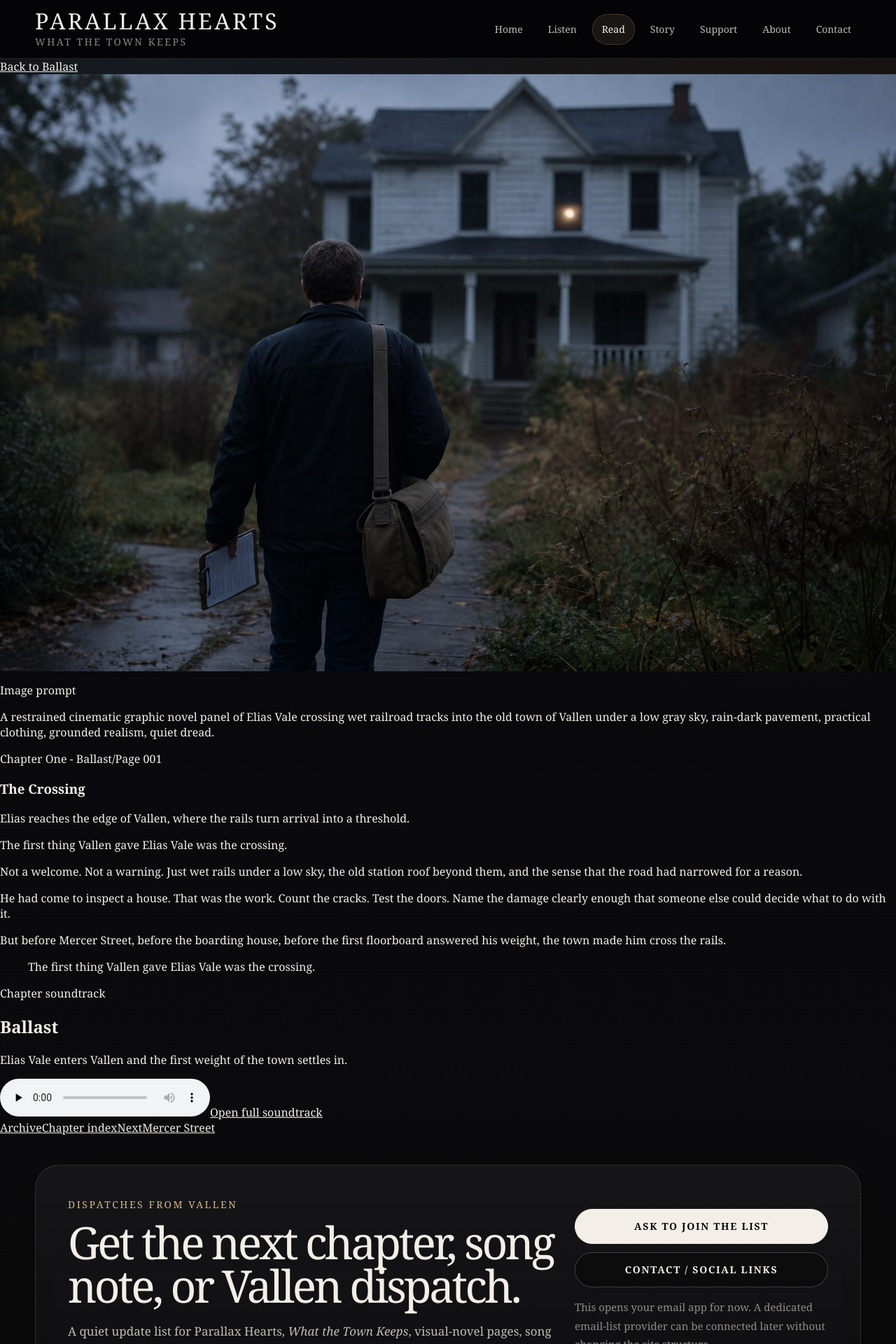
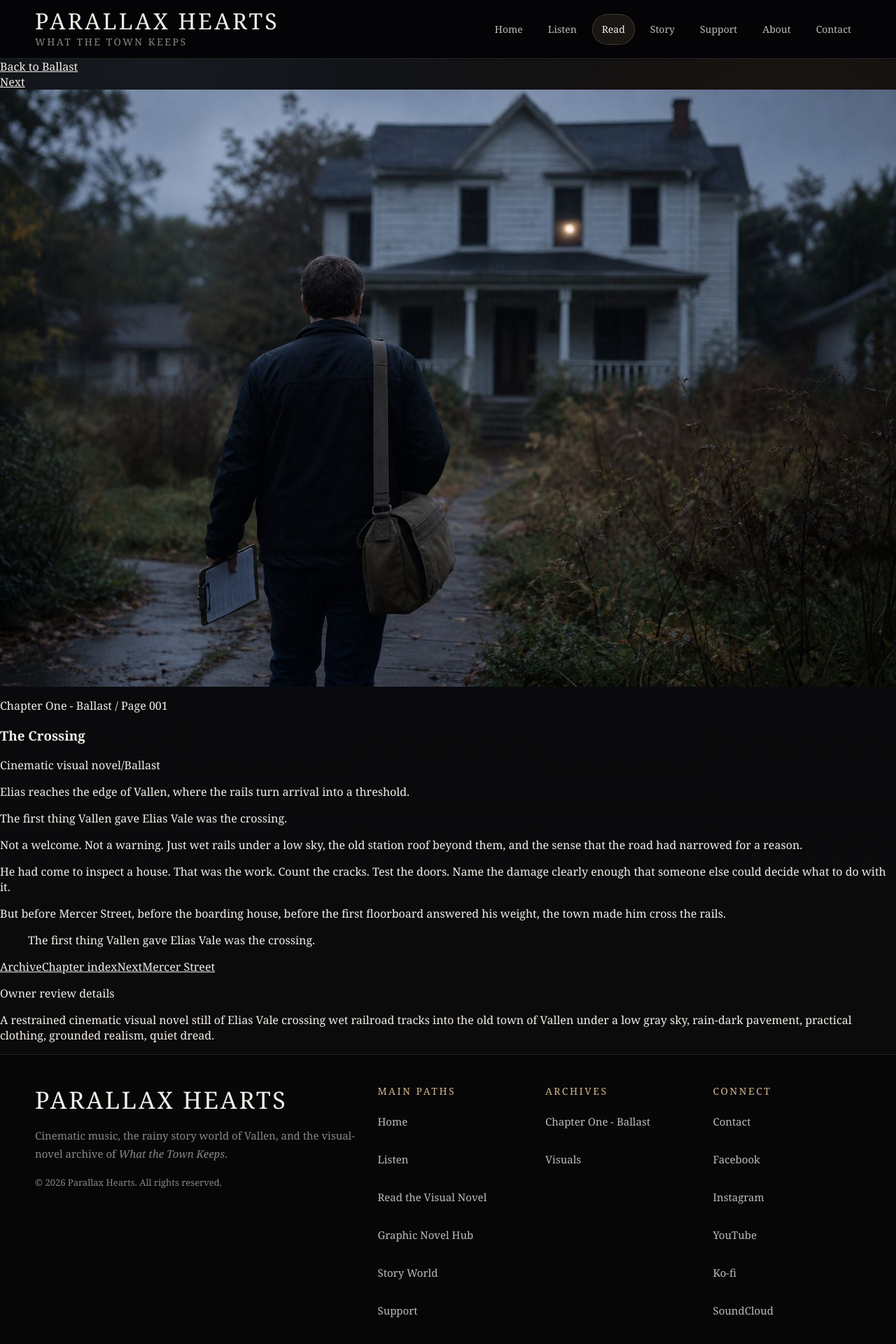
Before and after one commit to chthomps4/parallaxhearts-site, a Next.js app in the folder site/: page /graphic-novel/chapter-one/page-001 in a window 1280 px wide. Shown: the top 1920 px of the page at 70% size. Built offline with nearby package versions, Linux system fonts and the light colour scheme.

Commit message:
Rescue Parallax visual novel page experience

```diff
--- a/site/app/components/NovelPageView.tsx
+++ b/site/app/components/NovelPageView.tsx
@@ -6,7 +6,6 @@ import {
   type NovelChapter,
   type NovelPage,
 } from "../lib/novel/chapter-one";
-import { getFeaturedSoundtrackTrack } from "../lib/music/what-the-town-keeps";
 
 type NovelPageViewProps = {
   chapter: NovelChapter;
@@ -23,120 +22,98 @@ export default function NovelPageView({
 }: NovelPageViewProps) {
   const isReviewOnly = page.status !== "live";
   const showReviewDetails = shouldShowReviewNovelPages();
-  const soundtrackTrack = getFeaturedSoundtrackTrack();
 
   return (
-    <main className="min-h-screen bg-[#110c10] text-[#f5eadf]">
-      <section className="mx-auto flex w-full max-w-6xl flex-col gap-10 px-6 py-12 md:grid md:grid-cols-[minmax(0,0.9fr)_minmax(360px,1.1fr)] md:items-start md:px-10 md:py-16">
-        <aside className="sticky top-8 flex flex-col gap-6">
-          <Link
-            href={chapter.path}
-            className="text-sm uppercase tracking-[0.35em] text-[#caa978] transition hover:text-[#f2d7a0]"
+    <main className="min-h-screen bg-[#0b080a] text-[#f5eadf]">
+      <section className="mx-auto w-full max-w-5xl px-4 py-8 sm:px-6 md:py-12">
+        <nav
+          aria-label="Visual novel breadcrumb"
+          className="mb-5 flex flex-wrap items-center justify-between gap-3 text-xs uppercase tracking-[0.24em] text-[#caa978]"
         >
+          <Link href={chapter.path} className="transition hover:text-[#f2d7a0]">
             Back to {chapter.subtitle}
           </Link>
+          <div className="flex flex-wrap gap-3">
+            {previousPage ? (
+              <Link href={previousPage.path} className="transition hover:text-[#f2d7a0]">
+                Previous
+              </Link>
+            ) : null}
+            {nextPage ? (
+              <Link href={nextPage.path} className="transition hover:text-[#f2d7a0]">
+                Next
+              </Link>
+            ) : null}
+          </div>
+        </nav>
 
-          <div className="overflow-hidden rounded-[2rem] border border-[#5f4639] bg-[#1c1417] shadow-2xl shadow-black/40">
+        <article className="overflow-hidden rounded-[2rem] border border-[#4b352f] bg-[#160f12] shadow-2xl shadow-black/40">
+          <div className="relative border-b border-[#4b352f] bg-[#0e0a0c]">
             {page.image.src ? (
               <Image
                 src={page.image.src}
                 alt={page.image.alt}
-                width={page.image.width ?? 1000}
-                height={page.image.height ?? 1414}
+                width={page.image.width ?? 1536}
+                height={page.image.height ?? 1024}
                 priority={page.number === "001"}
                 unoptimized={page.image.unoptimized}
-                className="h-auto w-full object-cover"
+                className="aspect-[3/2] w-full object-cover"
               />
             ) : (
-              <div className="flex min-h-[620px] flex-col justify-end gap-4 bg-[radial-gradient(circle_at_top,#45322d,#140f12_60%)] p-8">
+              <div className="flex aspect-[3/2] min-h-[260px] flex-col justify-end gap-4 bg-[radial-gradient(circle_at_top,#45322d,#140f12_62%)] p-6 sm:p-8">
                 <p className="text-xs uppercase tracking-[0.35em] text-[#caa978]">
                   Artwork in review
                 </p>
-                <p className="text-lg leading-7 text-[#f5eadf]">
-                  The next visual is being prepared for this page.
+                <p className="max-w-xl text-lg leading-7 text-[#f5eadf]">
+                  The next cinematic still is being prepared for this page.
                 </p>
-                {showReviewDetails ? (
-                  <p className="text-sm leading-6 text-[#d8c7b8]">
-                    {page.image.prompt}
-                  </p>
-                ) : null}
               </div>
             )}
+            <div className="absolute inset-x-0 bottom-0 bg-gradient-to-t from-[#0b080a]/95 via-[#0b080a]/52 to-transparent p-5 sm:p-8">
+              <p className="text-xs uppercase tracking-[0.28em] text-[#e4cba8]">
+                {chapter.title} / Page {page.number}
+              </p>
+              <h1 className="mt-3 max-w-3xl font-serif text-4xl leading-tight text-[#fff7eb] sm:text-5xl md:text-6xl">
+                {page.title}
+              </h1>
+            </div>
           </div>
 
-          {showReviewDetails ? (
-            <div className="rounded-3xl border border-[#4d3932] bg-[#1a1215]/80 p-5 text-sm leading-6 text-[#d8c7b8]">
-              <p className="mb-2 text-xs uppercase tracking-[0.3em] text-[#caa978]">
-                Image prompt
-              </p>
-              <p>{page.image.prompt}</p>
-            </div>
-          ) : null}
-        </aside>
-
-        <article className="rounded-[2rem] border border-[#4b352f] bg-[#1a1215]/90 p-6 shadow-2xl shadow-black/30 md:p-10">
-          <div className="mb-8 flex flex-wrap items-center gap-3 text-xs uppercase tracking-[0.32em] text-[#caa978]">
-            <span>{chapter.title}</span>
+          <div className="grid gap-8 p-5 sm:p-8 md:p-10">
+            <header className="max-w-3xl">
+              <div className="flex flex-wrap items-center gap-3 text-xs uppercase tracking-[0.25em] text-[#caa978]">
+                <span>Cinematic visual novel</span>
                 <span className="text-[#76584c]">/</span>
-            <span>Page {page.number}</span>
+                <span>{chapter.subtitle}</span>
                 {isReviewOnly && showReviewDetails ? (
-              <span className="rounded-full border border-[#caa978]/40 bg-[#3a281e] px-3 py-1 tracking-[0.18em] text-[#f2d7a0]">
+                  <span className="rounded-full border border-[#caa978]/40 bg-[#3a281e] px-3 py-1 tracking-[0.16em] text-[#f2d7a0]">
                     {getNovelStatusLabel(page.status)}
                   </span>
                 ) : null}
               </div>
-
-          <h1 className="font-serif text-4xl leading-tight text-[#fff7eb] md:text-6xl">
-            {page.title}
-          </h1>
-          <p className="mt-5 max-w-2xl text-lg leading-8 text-[#d8c7b8]">
+              <p className="mt-5 text-lg leading-8 text-[#d8c7b8]">
                 {page.description}
               </p>
+            </header>
 
-          <div className="my-10 h-px bg-gradient-to-r from-transparent via-[#6c4e3d] to-transparent" />
-
-          <div className="space-y-6 text-xl leading-9 text-[#f5eadf]">
+            <section
+              aria-label="Page narration"
+              className="rounded-[1.5rem] border border-[#3e2d29] bg-[#211718] p-5 shadow-xl shadow-black/20 sm:p-8"
+            >
+              <div className="space-y-6 text-lg leading-9 text-[#f5eadf] sm:text-xl">
                 {page.narration.map((paragraph) => (
                   <p key={paragraph}>{paragraph}</p>
                 ))}
               </div>
 
-          <blockquote className="mt-10 rounded-3xl border border-[#5f4639] bg-[#261a19] p-6 text-lg italic leading-8 text-[#e4cba8]">
+              <blockquote className="mt-8 border-l-2 border-[#caa978] pl-5 text-lg italic leading-8 text-[#e4cba8]">
                 {page.excerpt}
               </blockquote>
-
-          {soundtrackTrack?.audioSrc ? (
-            <section className="mt-10 rounded-3xl border border-[#5f4639] bg-[#201716] p-6">
-              <p className="text-xs uppercase tracking-[0.3em] text-[#caa978]">
-                Chapter soundtrack
-              </p>
-              <h2 className="mt-3 font-serif text-3xl text-[#fff7eb]">
-                {soundtrackTrack.title}
-              </h2>
-              <p className="mt-3 text-base leading-7 text-[#d8c7b8]">
-                {soundtrackTrack.connection}
-              </p>
-              <audio
-                controls
-                preload="none"
-                className="mt-5 w-full"
-                style={{ accentColor: "#caa978" }}
-              >
-                <source src={soundtrackTrack.audioSrc} type="audio/mpeg" />
-                Your browser does not support the audio element.
-              </audio>
-              <Link
-                href="/music"
-                className="mt-5 inline-flex rounded-full border border-[#5f4639] px-5 py-3 text-sm font-semibold uppercase tracking-[0.2em] text-[#f5eadf] transition hover:border-[#caa978] hover:text-[#fff7eb]"
-              >
-                Open full soundtrack
-              </Link>
             </section>
-          ) : null}
 
             <nav
-            aria-label="Graphic novel page navigation"
-            className="mt-12 grid gap-4 md:grid-cols-3"
+              aria-label="Visual novel page navigation"
+              className="grid gap-3 sm:grid-cols-3"
             >
               {previousPage ? (
                 <Link
@@ -151,7 +128,7 @@ export default function NovelPageView({
                   </span>
                 </Link>
               ) : (
-              <div />
+                <div className="hidden sm:block" />
               )}
 
               <Link
@@ -179,17 +156,25 @@ export default function NovelPageView({
                   </span>
                 </Link>
               ) : (
-              <div />
+                <div className="hidden sm:block" />
               )}
             </nav>
 
-          {isReviewOnly && showReviewDetails ? (
-            <div className="mt-8 rounded-3xl border border-[#caa978]/40 bg-[#2b2119] p-5 text-sm leading-6 text-[#f2d7a0]">
-              Review-only page. This can render in local or preview builds for
-              owner review, but it is hidden from the production sitemap and
-              public chapter index until its status changes to live.
+            {showReviewDetails ? (
+              <section className="rounded-2xl border border-[#caa978]/30 bg-[#2b2119] p-5 text-sm leading-6 text-[#f2d7a0]">
+                <p className="text-xs uppercase tracking-[0.24em]">
+                  Owner review details
+                </p>
+                {isReviewOnly ? (
+                  <p className="mt-3">
+                    This page is {getNovelStatusLabel(page.status)} and should remain out of
+                    production navigation until approved.
+                  </p>
+                ) : null}
+                <p className="mt-3 text-[#d8c7b8]">{page.image.prompt}</p>
+              </section>
+            ) : null}
           </div>
-          ) : null}
         </article>
       </section>
     </main>
--- a/site/app/graphic-novel/layout.tsx
+++ b/site/app/graphic-novel/layout.tsx
@@ -1,9 +1,9 @@
 import type { Metadata } from "next";
 import { absoluteUrl, defaultKeywords } from "../lib/seo";
 
-const pageTitle = "Graphic Novel | What the Town Keeps";
+const pageTitle = "Visual Novel | What the Town Keeps";
 const pageDescription =
-  "Read the built-in graphic novel and visual novel adaptation of What the Town Keeps by Parallax Hearts, beginning with Chapter One — Ballast.";
+  "Read the cinematic visual novel and illustrated story archive for What the Town Keeps by Parallax Hearts, beginning with Chapter One - Ballast.";
 const pageUrl = absoluteUrl("/graphic-novel");
 const previewImage = absoluteUrl("/images/graphic-novel-hub.jpg");
 
@@ -12,7 +12,7 @@ export const metadata: Metadata = {
   description: pageDescription,
   keywords: [
     ...defaultKeywords,
-    "What the Town Keeps graphic novel",
+    "What the Town Keeps visual novel",
     "What the Town Keeps visual novel",
     "Parallax Hearts graphic novel",
     "Vallen",
@@ -32,7 +32,7 @@ export const metadata: Metadata = {
         url: previewImage,
         width: 1200,
         height: 630,
-        alt: "What the Town Keeps graphic novel preview",
+        alt: "What the Town Keeps visual novel preview",
       },
     ],
     locale: "en_US",
--- a/site/app/lib/novel/chapter-one.ts
+++ b/site/app/lib/novel/chapter-one.ts
@@ -47,7 +47,7 @@ export const chapterOneRules = {
     "No lore dumps. Let the town reveal itself through physical evidence.",
   ],
   visualDirection:
-    "Cinematic graphic novel realism, rain-dark Pennsylvania town, restrained supernatural unease, grounded inspection details, warm shadows, no glossy superhero styling.",
+    "Cinematic illustrated-story realism, rain-dark Pennsylvania town, restrained supernatural unease, grounded inspection details, warm shadows, no glossy superhero styling.",
   forbidden:
     "No Skool, Forbidden Knowledge, Phylax, website-services funnel, paid image generation, auto-publishing, auto-deploying, or auto-merging.",
 };
@@ -72,15 +72,15 @@ export const chapterOnePages: NovelPage[] = [
     description:
       "Elias reaches the edge of Vallen, where the rails turn arrival into a threshold.",
     seoDescription:
-      "Read page 001, The Crossing, from Chapter One - Ballast in the What the Town Keeps graphic novel / visual novel archive.",
+      "Read page 001, The Crossing, from Chapter One - Ballast in the What the Town Keeps cinematic visual novel archive.",
     excerpt: "The first thing Vallen gave Elias Vale was the crossing.",
     image: {
       src: "/images/graphic-novel/chapter-one/vn-page-001.jpg",
       alt: "Elias Vale crossing into Vallen in the rain",
-      width: 1400,
-      height: 1900,
+      width: 1536,
+      height: 1024,
       prompt:
-        "A restrained cinematic graphic novel panel of Elias Vale crossing wet railroad tracks into the old town of Vallen under a low gray sky, rain-dark pavement, practical clothing, grounded realism, quiet dread.",
+        "A restrained cinematic visual novel still of Elias Vale crossing wet railroad tracks into the old town of Vallen under a low gray sky, rain-dark pavement, practical clothing, grounded realism, quiet dread.",
     },
     narration: [
       "The first thing Vallen gave Elias Vale was the crossing.",
@@ -100,16 +100,16 @@ export const chapterOnePages: NovelPage[] = [
     description:
       "The road into town narrows through old houses, wet pavement, dim windows, and careful silence.",
     seoDescription:
-      "Read page 002, Mercer Street, from Chapter One - Ballast in the What the Town Keeps graphic novel / visual novel archive.",
+      "Read page 002, Mercer Street, from Chapter One - Ballast in the What the Town Keeps cinematic visual novel archive.",
     excerpt:
       "The town looked ordinary in the way old places do when they have learned to keep their mouths shut.",
     image: {
       src: "/images/graphic-novel/chapter-one/vn-page-002.jpg",
       alt: "Mercer Street in Vallen after rain",
-      width: 1400,
-      height: 1900,
+      width: 1536,
+      height: 1024,
       prompt:
-        "A cinematic graphic novel view down Mercer Street in Vallen after rain, old houses, porch lights, wet pavement, bare maple branches, a blue truck, ordinary Pennsylvania town with restrained unease.",
+        "A cinematic visual novel view down Mercer Street in Vallen after rain, old houses, porch lights, wet pavement, bare maple branches, a blue truck, ordinary Pennsylvania town with restrained unease.",
     },
     narration: [
       "Mercer Street did not announce itself.",
@@ -129,16 +129,16 @@ export const chapterOnePages: NovelPage[] = [
     description:
       "The first inspection site waits under rainwater, old paint, loose gutters, and second-floor windows.",
     seoDescription:
-      "Read page 003, The Boarding House, from Chapter One - Ballast in the What the Town Keeps graphic novel / visual novel archive.",
+      "Read page 003, The Boarding House, from Chapter One - Ballast in the What the Town Keeps cinematic visual novel archive.",
     excerpt: "Some houses made a man pause before he gave them a number.",
     image: {
       src: "/images/graphic-novel/chapter-one/vn-page-003.jpg",
       alt: "Elias Vale outside the boarding house in Vallen after rain",
-      width: 1000,
-      height: 1414,
+      width: 1536,
+      height: 1024,
       unoptimized: true,
       prompt:
-        "A practical home inspector pauses outside an aging boarding house in Vallen after rain, loose gutter, peeling paint, winter grass, second-floor windows, cinematic graphic novel realism, subdued supernatural tension.",
+        "A practical home inspector pauses outside an aging boarding house in Vallen after rain, loose gutter, peeling paint, winter grass, second-floor windows, cinematic visual novel realism, subdued supernatural tension.",
     },
     narration: [
       "The boarding house stood three lots down from the corner, set back behind a narrow strip of winter grass.",
@@ -163,11 +163,11 @@ export const chapterOnePages: NovelPage[] = [
     image: {
       src: "/images/graphic-novel/chapter-one/vn-page-004.jpg",
       alt: "Elias Vale finding the key beside the first door",
-      width: 1000,
-      height: 1414,
+      width: 1536,
+      height: 1024,
       unoptimized: true,
       prompt:
-        "A close cinematic graphic novel scene of Elias Vale finding a key under a chipped clay pot beside an old boarding house door, swollen frame, rain damage, inspection realism, quiet dread.",
+        "A close cinematic visual novel scene of Elias Vale finding a key under a chipped clay pot beside an old boarding house door, swollen frame, rain damage, inspection realism, quiet dread.",
     },
     narration: [
       "The key was where the message said it would be, under the chipped clay pot beside the door.",
@@ -192,11 +192,11 @@ export const chapterOnePages: NovelPage[] = [
     image: {
       src: "/images/graphic-novel/chapter-one/vn-page-005.jpg",
       alt: "Elias Vale inside the boarding house hallway",
-      width: 1000,
-      height: 1414,
+      width: 1536,
+      height: 1024,
       unoptimized: true,
       prompt:
-        "A restrained cinematic graphic novel interior of an old boarding house hallway, damp wool and old paper atmosphere, radiator heat, coat on hook, stacked papers, wet gloom, Elias Vale pausing with clipboard.",
+        "A restrained cinematic visual novel interior of an old boarding house hallway, damp wool and old paper atmosphere, radiator heat, coat on hook, stacked papers, wet gloom, Elias Vale pausing with clipboard.",
     },
     narration: [
       "The hallway held the weather differently.",
@@ -222,11 +222,11 @@ export const chapterOnePages: NovelPage[] = [
     image: {
       src: "/images/graphic-novel/chapter-one/vn-page-006.jpg",
       alt: "A faint waterline on the boarding house hallway wall",
-      width: 1000,
-      height: 1414,
+      width: 1536,
+      height: 1024,
       unoptimized: true,
       prompt:
-        "A close restrained graphic novel panel of a faint pale waterline across plaster in an old boarding house hallway, inspection detail, Elias Vale crouching with two fingers near the wall, cinematic realism, eerie but grounded.",
+        "A close restrained cinematic visual novel still of a faint pale waterline across plaster in an old boarding house hallway, inspection detail, Elias Vale crouching with two fingers near the wall, cinematic realism, eerie but grounded.",
     },
     narration: [
       "The waterline was too clean to be old neglect.",
```
Also changed, not shown: site/app/components/DispatchSignup.tsx (+11 -0 lines), site/app/graphic-novel/page.tsx (+6 -6 lines). Lines whose indentation alone changed are shown as unchanged.
